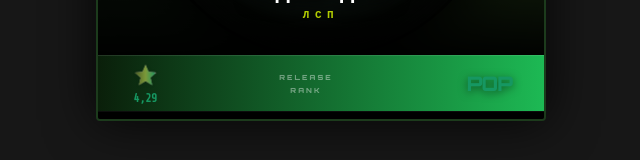
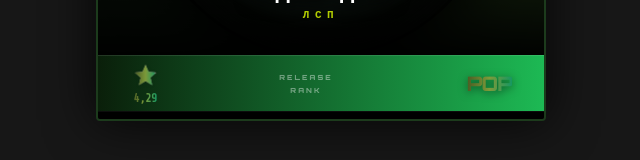
Before and after one commit to gianneefm/giannic-review, a React (Vite) app: page / in a window 1280 px wide. Shown: the part 504-664 px from the top of the page, without its empty margins (319-959 px from the left). Built offline with nearby package versions, Linux system fonts and the light colour scheme; the HTML template or start-up script is replaced by a standard one.

Commit message:
Update App.jsx

```diff
--- a/src/App.jsx
+++ b/src/App.jsx
@@ -1,7 +1,7 @@
 import React from 'react';
 
 /**
- * Вспомогательная функция для смешивания HEX-цветов.
+ * Helper function for HEX color interpolation.
  */
 const interpolateColor = (color1, color2, factor) => {
   if (!color1 || !color2) return "#b0afac";
@@ -18,15 +18,13 @@ const interpolateColor = (color1, color2, factor) => {
 };
 
 /**
- * DynamicGradientStar: Отрисовка звезды с динамическим градиентом.
+ * DynamicGradientStar: Renders the SVG star using the passed-in synchronized gradient stops.
  */
 const DynamicGradientStar = ({
   id,
   ratingValue,
-  current,
-  previous,
-  next,
-  fillPercentage
+  fillPercentage,
+  gradientStops
 }) => {
   const waitingColor = "#b0afac";
 
@@ -47,15 +45,6 @@ const DynamicGradientStar = ({
     );
   }
 
-  const currentDark = interpolateColor(current.color, "#000000", 0.4);
-  const prevDark = previous ? interpolateColor(previous.color, "#000000", 0.4) : "#000000";
-  const mixFactor = (100 - fillPercentage) / 100;
-  const mixedPreviousDark = interpolateColor(prevDark, currentDark, mixFactor);
-  const mixedNext = next ? interpolateColor(current.color, next.color, fillPercentage / 100) : current.color;
-
-  const isBelowAverage = ratingValue < current.average;
-  const isAboveAverage = ratingValue > current.average;
-
   const paintId = `${id}-paint`;
   const maskId = `${id}-mask-fill`;
 
@@ -68,21 +57,9 @@ const DynamicGradientStar = ({
       >
         <defs>
           <linearGradient id={paintId} x1="0%" y1="0%" x2="100%" y2="0%">
-            {isBelowAverage ? (
-              <>
-                <stop offset="0%" stopColor={mixedPreviousDark} />
-                <stop offset="50%" stopColor={currentDark} />
-                <stop offset="100%" stopColor={current.color} />
-              </>
-            ) : isAboveAverage ? (
-              <>
-                <stop offset="0%" stopColor={currentDark} />
-                <stop offset="50%" stopColor={current.color} />
-                <stop offset="100%" stopColor={mixedNext} />
-              </>
-            ) : (
-              <stop offset="0%" stopColor={current.color} />
-            )}
+            {gradientStops.map((stop, index) => (
+              <stop key={index} offset={stop.offset} stopColor={stop.color} />
+            ))}
           </linearGradient>
 
           <mask id={maskId}>
@@ -106,7 +83,7 @@ const DynamicGradientStar = ({
 };
 
 const App = () => {
-  // Константы палитры Toxic Alchemy
+  // Toxic Alchemy Palette Constants
   const coverLink = "https://i.ibb.co/k6BkRRBQ/2025-12-cover-art.png";
   const vinylColor = '#98ffd6';
   const bgStop1 = '#050B05';
@@ -138,43 +115,59 @@ const App = () => {
   const fillPercentage = ratingValue !== null ? (ratingValue / 5) * 100 : 0;
   const displayRating = ratingValue !== null ? ratingValue.toFixed(2).replace('.', ',') : null;
 
-  const getActiveColor = () => {
-    if (ratingValue === null) return "#b0afac";
-    const nextColorFactor = fillPercentage / 100;
-    const mixedNext = next ? interpolateColor(current.color, next.color, nextColorFactor) : current.color;
+  // 1. Centralized Gradient Logic for synchronization
+  const getSynchronizedGradient = () => {
+    if (ratingValue === null) return { stops: [], css: "none" };
 
-    if (ratingValue < current.average) {
-      return current.color;
-    } else if (ratingValue > current.average) {
-      return mixedNext;
+    const currentDark = interpolateColor(current.color, "#000000", 0.4);
+    const prevDark = previous ? interpolateColor(previous.color, "#000000", 0.4) : "#000000";
+    const mixFactor = (100 - fillPercentage) / 100;
+    const mixedPreviousDark = interpolateColor(prevDark, currentDark, mixFactor);
+    const mixedNext = next ? interpolateColor(current.color, next.color, fillPercentage / 100) : current.color;
+
+    const isBelowAverage = ratingValue < current.average;
+    const isAboveAverage = ratingValue > current.average;
+
+    let stops = [];
+    if (isBelowAverage) {
+      stops = [
+        { offset: "0%", color: mixedPreviousDark },
+        { offset: "50%", color: currentDark },
+        { offset: "100%", color: current.color }
+      ];
+    } else if (isAboveAverage) {
+      stops = [
+        { offset: "0%", color: currentDark },
+        { offset: "50%", color: current.color },
+        { offset: "100%", color: mixedNext }
+      ];
+    } else {
+      stops = [
+        { offset: "0%", color: current.color },
+        { offset: "100%", color: current.color }
+      ];
     }
-    return current.color;
+
+    const cssString = `linear-gradient(90deg, ${stops.map(s => `${s.color} ${s.offset}`).join(', ')})`;
+    return { stops, css: cssString };
   };
 
-  const syncedColor = getActiveColor();
+  const gradientData = getSynchronizedGradient();
 
   return (
     <div className="flex items-center justify-center min-h-screen bg-neutral-900 p-4">
-      {/* Интеграция шрифтов */}
+      {/* Font & Keyframe Integration */}
       <style dangerouslySetInnerHTML={{__html: `
         @import url('https://fonts.googleapis.com/css2?family=Orbitron:wght@400;700;900&family=Share+Tech+Mono&family=Space+Grotesk:wght@400;700;900&display=swap');
-        .font-orbitron {
-          font-family: 'Orbitron', sans-serif;
-        }
-        .font-header {
-          font-family: 'Space Grotesk', sans-serif;
-        }
-        .font-mono {
-          font-family: 'Share Tech Mono', monospace;
-        }
+        .font-orbitron { font-family: 'Orbitron', sans-serif; }
+        .font-header { font-family: 'Space Grotesk', sans-serif; }
+        .font-mono { font-family: 'Share Tech Mono', monospace; }
         @keyframes rating-pulse {
           0% { transform: scale(1); }
           50% { transform: scale(1.05); }
           100% { transform: scale(1); }
         }
-        .animate-rating-pulse {
-          animation: rating-pulse 2s infinite ease-in-out;
-        }
+        .animate-rating-pulse { animation: rating-pulse 2s infinite ease-in-out; }
       `}} />
 
       <div
@@ -197,31 +190,20 @@ const App = () => {
         <div className="flex-1 flex flex-col items-center justify-center relative overflow-hidden" style={{
           backgroundImage: `linear-gradient(135deg, ${bgStop1} 0%, ${bgStop2} 100%)`
         }}>
-          {/* Highlight/Neon Gradient Overlay */}
           <div className="absolute inset-0 opacity-20 pointer-events-none" style={{
             background: `radial-gradient(circle at top right, ${hdStop1}, transparent 70%)`
           }} />
 
           <div className="relative w-[80%] aspect-square z-10 flex items-center justify-center">
-
-            {/* Глубокая тень */}
             <div className="absolute inset-2 rounded-full shadow-[0_30px_60px_-5px_rgba(0,0,0,1)]"></div>
-
-            {/* Диск (Vinyl Container) */}
             <div className="absolute inset-0 rounded-full vinyl-base border-[3px] border-black/60 overflow-hidden shadow-inner">
               <div className="absolute inset-0" style={{
                 background: `radial-gradient(circle, ${vinylColor} 0%, #0a110a 60%, #000000 100%)`
               }}/>
-
-              {/* Канавки винила */}
               <div className="absolute inset-0 rounded-full opacity-20" style={{
                 background: `repeating-radial-gradient(circle, transparent, transparent 2px, rgba(255,255,255,0.05) 3px)`
               }} />
-
-              {/* Яблоко (Central Album Cover) */}
-              <div
-                className="absolute inset-[18%] rounded-full border-[6px] border-[#13110f] flex items-center justify-center shadow-[0_0_40px_rgba(0,0,0,0.9)] z-20 overflow-hidden"
-              >
+              <div className="absolute inset-[18%] rounded-full border-[6px] border-[#13110f] flex items-center justify-center shadow-[0_0_40px_rgba(0,0,0,0.9)] z-20 overflow-hidden">
                 <div
                   className="absolute inset-0"
                   style={{
@@ -230,8 +212,6 @@ const App = () => {
                     backgroundPosition: 'center',
                   }}
                 />
-
-                {/* Центральное отверстие (Central Hole) */}
                 <div className="relative w-6 h-6 rounded-full border border-black/40 shadow-inner flex items-center justify-center z-30 overflow-hidden bg-black">
                   <div className="absolute inset-0 opacity-50" style={{
                     backgroundImage: `linear-gradient(135deg, ${hdStop1}, ${hdStop2})`
@@ -242,10 +222,8 @@ const App = () => {
             </div>
           </div>
 
-          {/* Текстовая подложка */}
           <div className="absolute inset-0 z-20 flex flex-col items-center justify-end pb-8 px-8 pointer-events-none text-center">
             <div className="absolute inset-x-0 bottom-0 h-2/3 bg-gradient-to-t from-black/95 via-black/40 to-transparent backdrop-blur-[0.5px]" />
-
             <h2 className="relative font-mono text-xl md:text-2xl font-black text-white tracking-tighter uppercase leading-none drop-shadow-[0_4px_8px_rgba(0,0,0,1)]">
               {albumTitle}
             </h2>
@@ -260,35 +238,41 @@ const App = () => {
           background: `linear-gradient(90deg, ${ftStop1} 0%, ${ftStop2} 100%)`
         }}>
           <div className="flex items-center w-full">
-            {/* Секция со звездой и рейтингом */}
+            {/* RATING SECTION */}
             <div className="flex flex-col items-center justify-center min-w-[30px]">
               <DynamicGradientStar
                 id="star-rating-main"
                 ratingValue={ratingValue}
-                current={current}
-                previous={previous}
-                next={next}
                 fillPercentage={fillPercentage}
+                gradientStops={gradientData.stops}
               />
+              {/* Syncing Numerical Rating Text Gradient */}
               <span
-                className="font-mono text-[12px] font-black tracking-tighter leading-none mt-1"
-                style={{ color: syncedColor }}
+                className="font-mono text-[12px] font-black tracking-tighter leading-none mt-1 bg-clip-text text-transparent"
+                style={{
+                  backgroundImage: ratingValue === null ? 'none' : gradientData.css,
+                  backgroundColor: ratingValue === null ? "#b0afac" : "transparent"
+                }}
               >
                 {displayRating}
               </span>
             </div>
 
-            {/* RELEASE RANK */}
+            {/* RELEASE RANK LABELS */}
             <div className="flex flex-col items-center justify-center opacity-40 flex-1">
               <span className="font-orbitron text-[7px] tracking-[0.3em] font-black uppercase text-white">RELEASE</span>
               <span className="font-orbitron text-[7px] tracking-[0.3em] font-black uppercase text-white mt-1 leading-none">RANK</span>
             </div>
 
-            {/* Tier label section */}
+            {/* TIER LABEL SECTION */}
             <div className="flex items-center justify-end min-w-[60px]">
+              {/* Syncing Tier Label Text Gradient */}
               <span
-                className="font-orbitron text-xl font-black tracking-tighter uppercase drop-shadow-[0_2px_4px_rgba(0,0,0,0.5)]"
-                style={{ color: syncedColor === "#b0afac" ? "#ffffff" : syncedColor }}
+                className="font-orbitron text-xl font-black tracking-tighter uppercase drop-shadow-[0_2px_4px_rgba(0,0,0,0.5)] bg-clip-text text-transparent"
+                style={{
+                  backgroundImage: ratingValue === null ? 'none' : gradientData.css,
+                  backgroundColor: ratingValue === null ? "#ffffff" : "transparent"
+                }}
               >
                 {ratingValue === null ? "WAІTІNG…" : current.label}
               </span>
```
